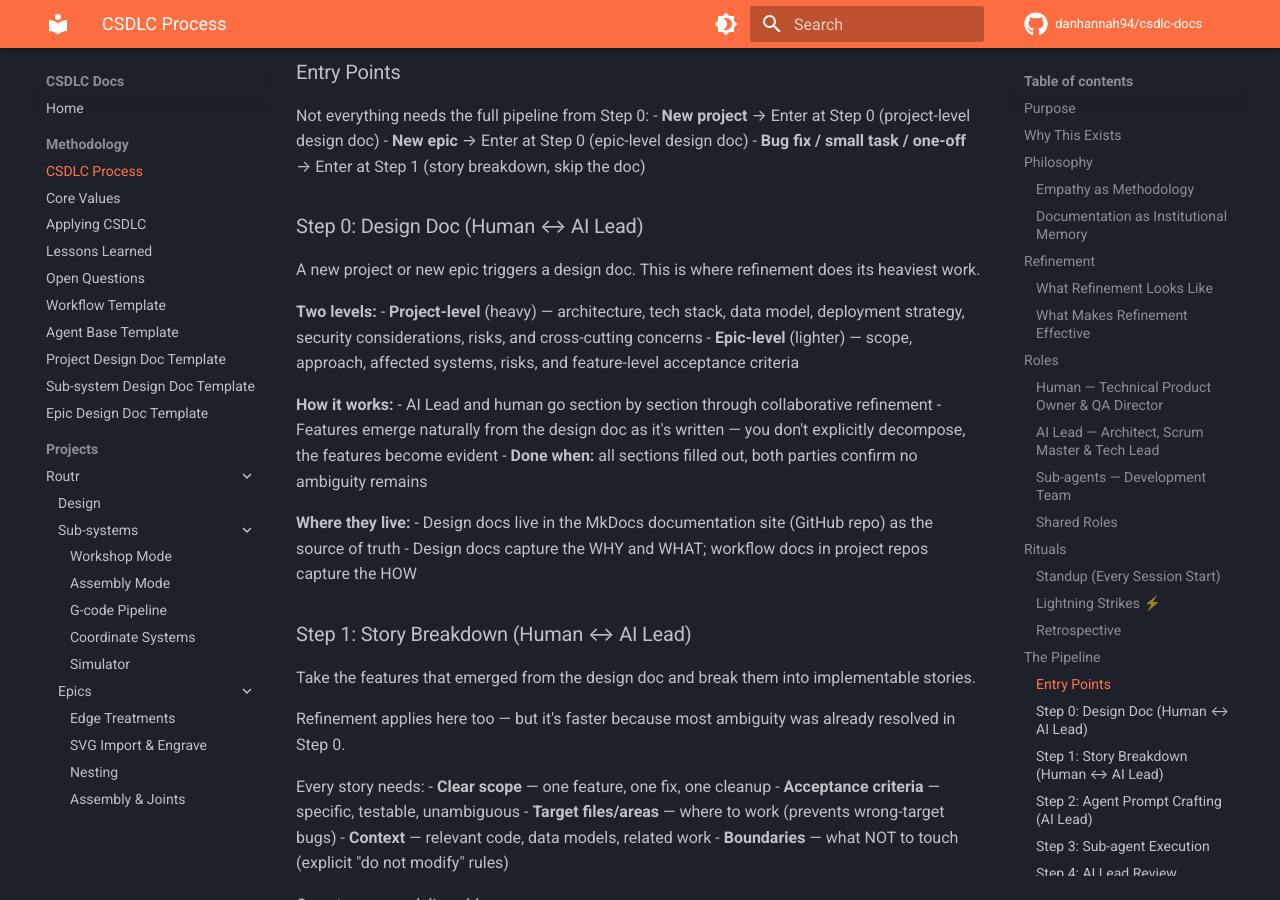
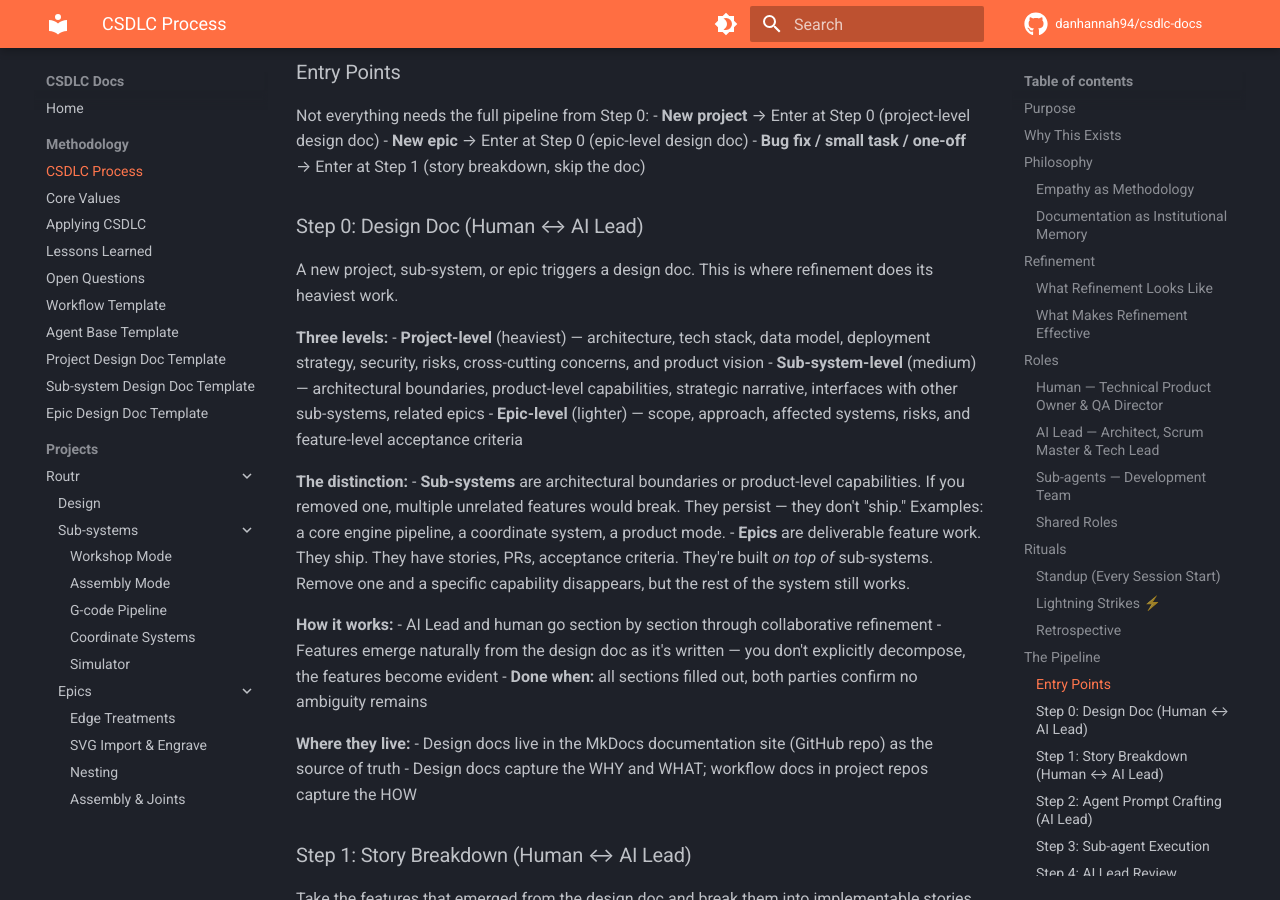
Before and after one commit to danhannah94/csdlc-docs, an MkDocs documentation site: the page built from docs/methodology/process.md, in a window 1280 px wide and 900 px high, scrolled down 5278 px. Built offline with MkDocs 1.6.1 and Material for MkDocs 9.7.7, drawn with Linux system fonts in a browser that asks for light colours; comment, search, counter and statistics services are not loaded; some of the changed text lies outside the part shown.

Commit message:
docs: update PROCESS.md with sub-system layer, design doc hierarchy

````diff
--- a/docs/methodology/process.md
+++ b/docs/methodology/process.md
@@ -163,11 +163,16 @@ Not everything needs the full pipeline from Step 0:
 
 ### Step 0: Design Doc (Human ↔ AI Lead)
 
-A new project or new epic triggers a design doc. This is where refinement does its heaviest work.
+A new project, sub-system, or epic triggers a design doc. This is where refinement does its heaviest work.
 
-**Two levels:**
-- **Project-level** (heavy) — architecture, tech stack, data model, deployment strategy, security considerations, risks, and cross-cutting concerns
+**Three levels:**
+- **Project-level** (heaviest) — architecture, tech stack, data model, deployment strategy, security, risks, cross-cutting concerns, and product vision
+- **Sub-system-level** (medium) — architectural boundaries, product-level capabilities, strategic narrative, interfaces with other sub-systems, related epics
 - **Epic-level** (lighter) — scope, approach, affected systems, risks, and feature-level acceptance criteria
+
+**The distinction:**
+- **Sub-systems** are architectural boundaries or product-level capabilities. If you removed one, multiple unrelated features would break. They persist — they don't "ship." Examples: a core engine pipeline, a coordinate system, a product mode.
+- **Epics** are deliverable feature work. They ship. They have stories, PRs, acceptance criteria. They're built *on top of* sub-systems. Remove one and a specific capability disappears, but the rest of the system still works.
 
 **How it works:**
 - AI Lead and human go section by section through collaborative refinement
@@ -284,16 +289,33 @@ workspace/
 │       ├── methodology/    # CSDLC process, values, templates
 │       └── projects/
 │           ├── routr/
-│           │   ├── index.md      # Project design doc
-│           │   └── epics/        # Epic design docs
+│           │   ├── design.md       # Project design doc
+│           │   ├── sub-systems/    # Sub-system design docs
+│           │   └── epics/          # Epic design docs
 │           └── quoteai/
-│               ├── index.md
+│               ├── design.md
+│               ├── sub-systems/
 │               └── epics/
 ├── cncmill-app/            # Code repo
 └── other-project/          # Other code repos
 ```
 
 **Code lives in project repos. Design docs and process documentation live in the MkDocs repo. Clean separation.**
+
+### Design Doc Hierarchy
+
+```
+Project Design Doc (design.md)
+  └── System-wide: tech stack, data model, deployment, security, product vision
+
+Sub-system Design Docs (sub-systems/)
+  └── Architectural boundaries & product capabilities: modes, pipelines, engines
+
+Epic Design Docs (epics/)
+  └── Deliverable features: scoped work with stories, PRs, acceptance criteria
+```
+
+**The test:** If you removed it, would multiple unrelated features break? → Sub-system. If you removed it, would one specific capability disappear? → Epic.
 
 Each project's code repo should have a `WORKFLOW.md` that implements PROCESS.md for that specific context — tech stack, repo conventions, QA procedures, gotchas.
 
````
Also changed, not shown: other parts of docs/methodology/process.md (+1 -1 lines).
